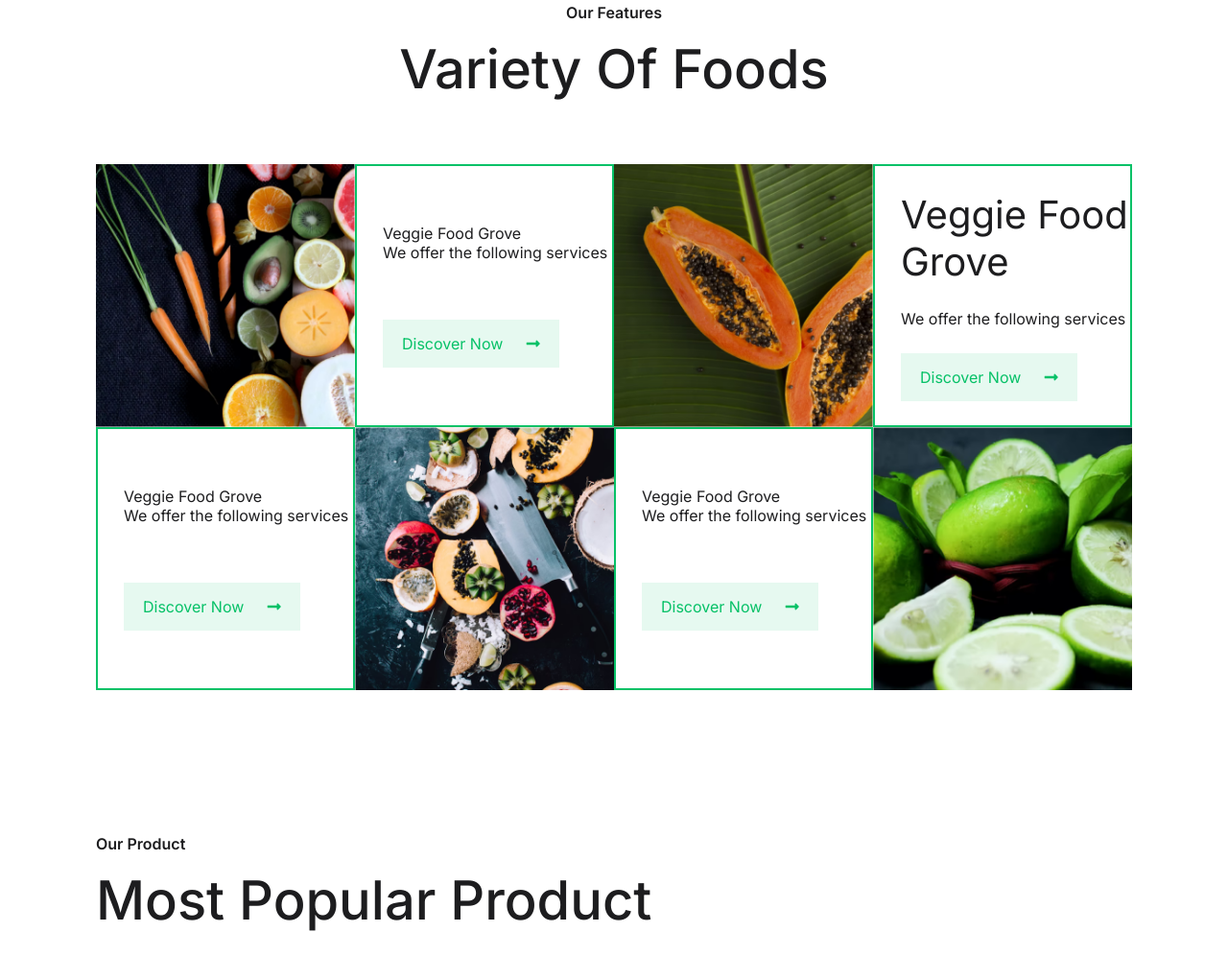
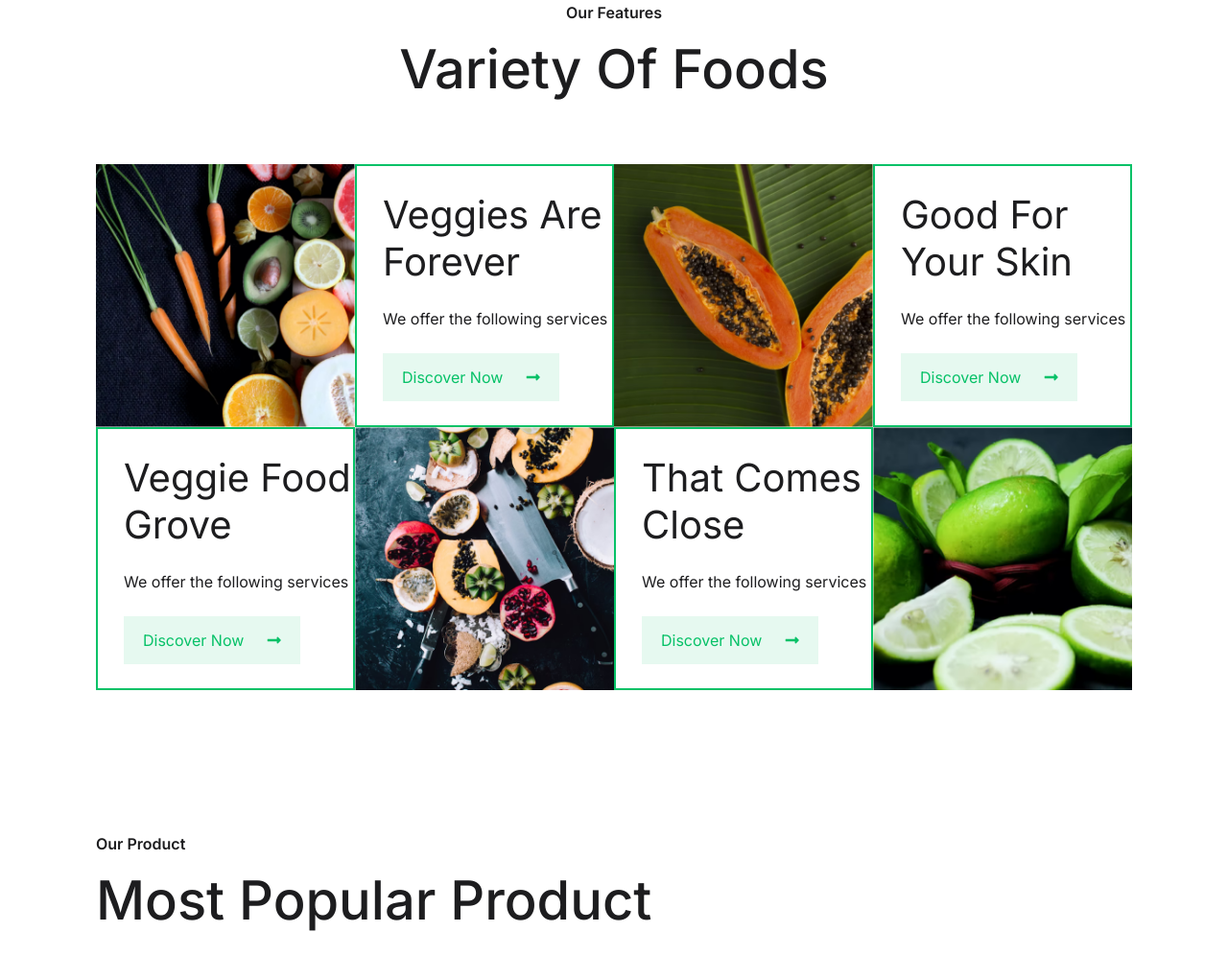
Before and after one commit to bikash829/100DaysOfCode, a plain HTML site: page index.html in a window 1280 px wide. Shown: the part 2728-3724 px from the top of the page at 96% size. Drawn offline with Linux system fonts and the light colour scheme.

Commit message:
Fixed feature section bug

```diff
--- a/index.html
+++ b/index.html
@@ -259,12 +259,11 @@
                 </div>
 
                 <div class="food_card  food_card_content">
-                    <div class="food_card_add">
-                        <h2 class="food_card_title">Veggie Food Grove</h2>
-                        <p>
+                        <h2 class="food_card_title">Veggies Are Forever</h2>
+                        <h2>
                             We offer the following services
-                        </p>
-                    </div>
+                        </h2>
+
                     <div class="button_container">
                         <button class="button">Discover Now <i class="fas fa-long-arrow-alt-right"></i></button>
                     </div>
@@ -278,7 +277,7 @@
 
                 <div class="food_card food_card_content">
 
-                        <h2 class="food_card_title">Veggie Food Grove</h2>
+                        <h2 class="food_card_title">Good For Your Skin</h2>
                         <h2>
                             We offer the following services
                         </h2>
@@ -290,12 +289,11 @@
 
 
                 <div class="food_card food_card_content">
-                    <div class="food_card_add">
                         <h2 class="food_card_title">Veggie Food Grove</h2>
-                        <p>
+                        <h2>
                             We offer the following services
-                        </p>
-                    </div>
+                        </h2>
+
                     <div class="button_container">
                         <button class="button">Discover Now <i class="fas fa-long-arrow-alt-right"></i></button>
                     </div>
@@ -306,12 +304,12 @@
                 </div>
 
                 <div class="food_card food_card_content">
-                    <div class="food_card_add">
-                        <h2 class="food_card_title">Veggie Food Grove</h2>
-                        <p>
+
+                        <h2 class="food_card_title">That Comes Close</h2>
+                        <h2>
                             We offer the following services
-                        </p>
-                    </div>
+                        </h2>
+
                     <div class="button_container">
                         <button class="button">Discover Now <i class="fas fa-long-arrow-alt-right"></i></button>
                     </div>
```
